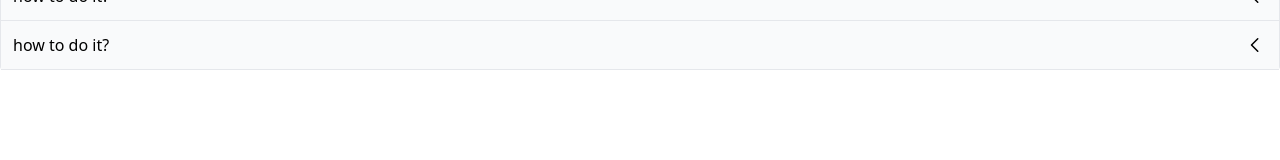
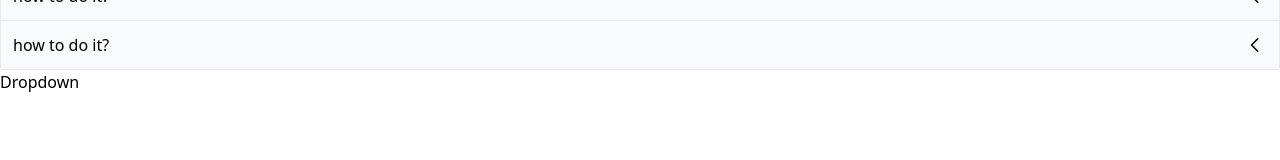
Before and after one commit to zdTang/stephen_react_Mike_learn, a React (Create React App) app in the folder learn_jsx/: page / in a window 1280 px wide. Shown: the part 136-296 px from the top of the page. Built offline with nearby package versions, Linux system fonts and the light colour scheme.

Commit message:
c11-195 Component Creation( create dropdown)

```diff
--- a/learn_jsx/src/App.js
+++ b/learn_jsx/src/App.js
@@ -1,28 +1,17 @@
 import ButtonPage from "./pages/ButtonPage";
-import Accordion from "./components/Accordion";
+import AccordionPage from "./pages/AccordionPage";
+import Dropdown from "./components/Dropdown";
 const App = () => {
-  const items = [
-    {
-      id: "sdsdd",
-      label: "how to do it?",
-      content: "hello, you all!",
-    },
-    {
-      id: "wewsfe",
-      label: "how to do it?",
-      content: "hello, you people!",
-    },
-    {
-      id: "evxne",
-      label: "how to do it?",
-      content: "hello, you dumb!",
-    },
+  const options = [
+    { lable: "Red", value: "red" },
+    { lable: "blue", value: "blue" },
+    { lable: "green", value: "green" },
   ];
-
   return (
     <div>
       <ButtonPage />
-      <Accordion items={items} />
+      <AccordionPage />
+      <Dropdown options={options} />
     </div>
   );
 };
--- /dev/null
+++ b/learn_jsx/src/components/Dropdown.js
@@ -0,0 +1,6 @@
+function Dropdown({ options }) {
+  console.log(options);
+  return <div>Dropdown</div>;
+}
+
+export default Dropdown;
--- /dev/null
+++ b/learn_jsx/src/pages/AccordionPage.js
@@ -0,0 +1,28 @@
+import Accordion from "../components/Accordion";
+const AccordionPage = () => {
+  const items = [
+    {
+      id: "sdsdd",
+      label: "how to do it?",
+      content: "hello, you all!",
+    },
+    {
+      id: "wewsfe",
+      label: "how to do it?",
+      content: "hello, you people!",
+    },
+    {
+      id: "evxne",
+      label: "how to do it?",
+      content: "hello, you dumb!",
+    },
+  ];
+
+  return (
+    <div>
+      <Accordion items={items} />
+    </div>
+  );
+};
+
+export default AccordionPage;
```
